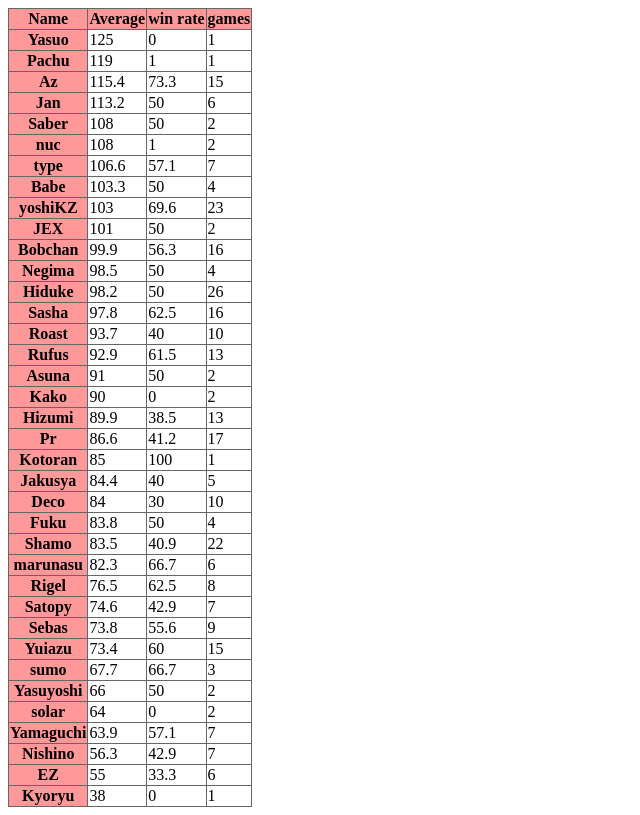
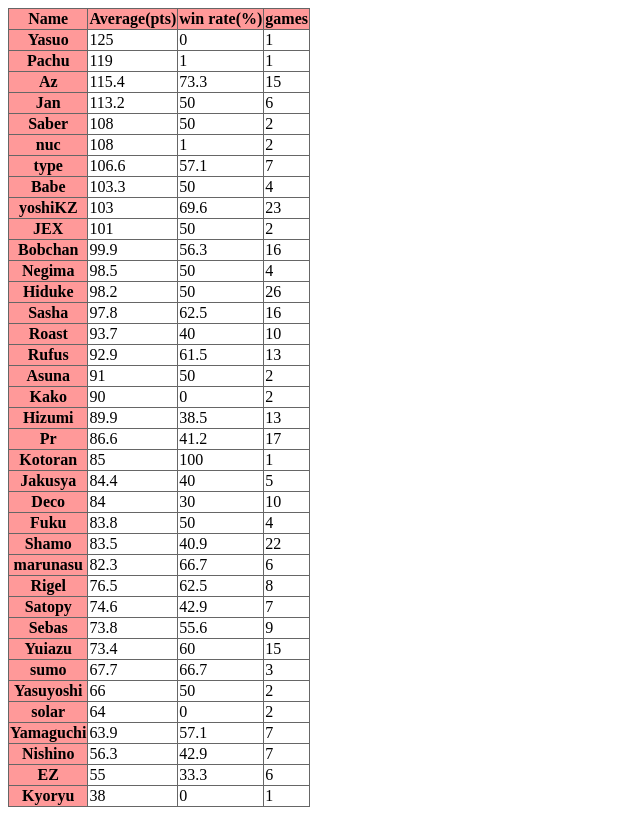
Before and after one commit to Yamaguchi-mkw/Yamaguchi-mkw.github.io, a plain HTML site: page index.html in a window 1280 px wide. Shown: the whole page, without its empty margins (0-640 px from the left). Drawn offline with Linux system fonts and the light colour scheme.

Commit message:
Update index.html

```diff
--- a/index.html
+++ b/index.html
@@ -20,10 +20,10 @@ td {
 				Name
 			</th>
 			<th>
-				Average
+				Average(pts)
 			</th>
 			<th>
-				win rate
+				win rate(%)
 			</th>
 			<th>
 				games
```
